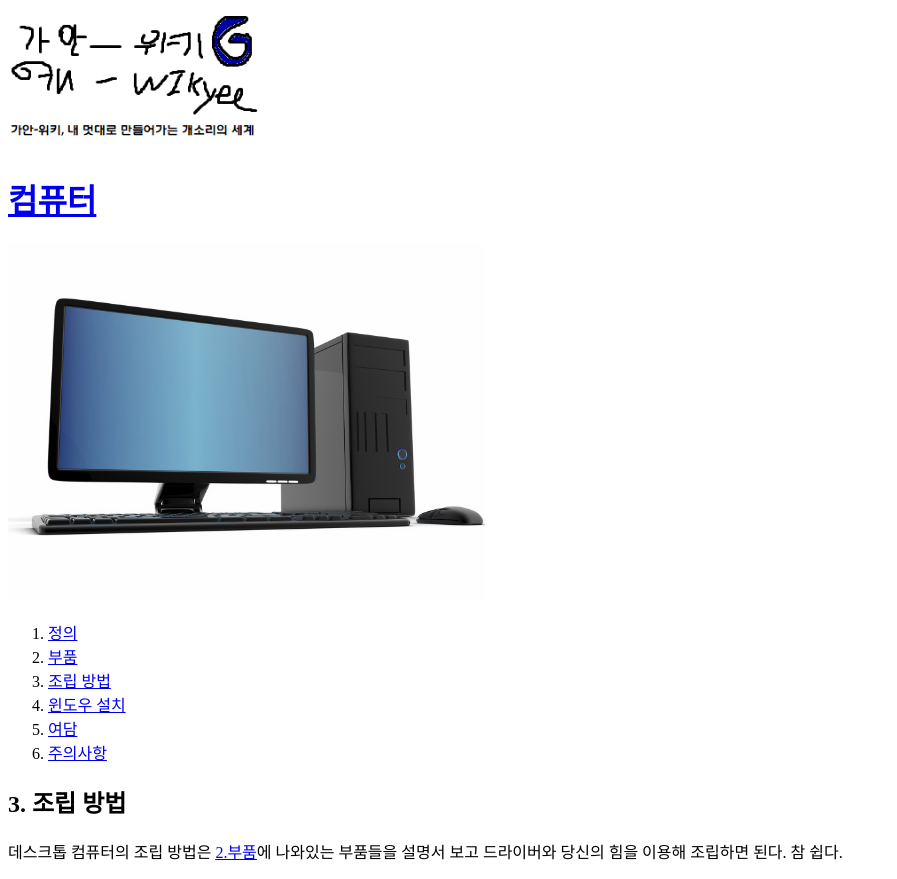
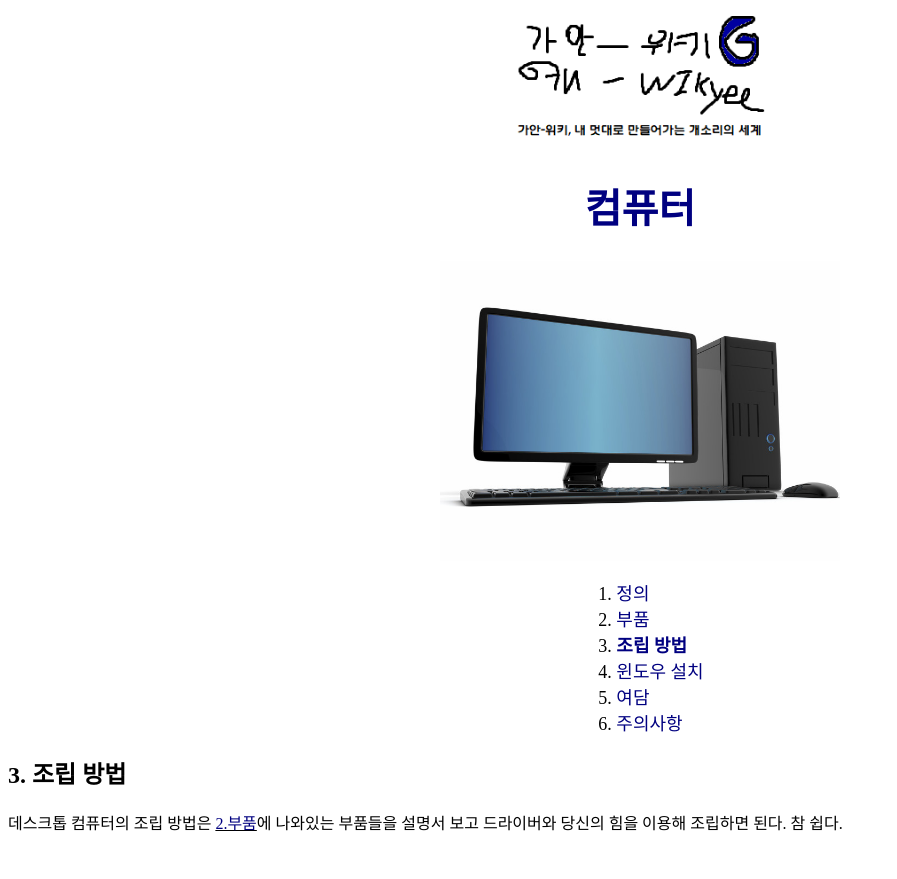
Before and after one commit to ksb0702/gandamu1, a plain HTML site: page 4.html in a window 1280 px wide. Shown: the whole page, without its empty margins (0-897 px from the left). After the commit the page ends 850 px from the top, so only its background shows below. Drawn offline with Linux system fonts and the light colour scheme.

Commit message:
4.html-2

```diff
--- a/4.html
+++ b/4.html
@@ -2,16 +2,41 @@
 <html>
 <head>
   <meta charset="utf-8">
+  <style>
+  a {
+    color:navy;
+    text-decoration: none;
+  }
+  h1 {
+    font-size: 40px;
+    text-align: center;
+    font-family: 나눔스퀘어 ExtraBold;
+  }
+  h2 {
+    font-family: 나눔스퀘어 ExtraBold;
+  }
+  ol {
+    display: table;
+    margin-left: auto;
+    margin-right: auto;
+    font-family: 나눔스퀘어;
+    font-size:18px;
+  }
+  body {
+    font-family: 나눔고딕
+  }
+  img { display: block; margin: 0px auto;}
+  </style>
   <title>가안위키 - 컴퓨터</title>
 </head>
 <body>
   <a href="index.html"><img source src="가안-위키.png" width="250"></a>
   <h1><a href="1.html">컴퓨터</a></h1>
-  <img source src="콤퓨타.jfif" width="477">
+  <img source src="콤퓨타.jfif" width="400">
   <ol>
     <li><a href="2.html">정의</a></li>
     <li><a href="3.html">부품</a></li>
-    <li><a href="4.html">조립 방법</a></li>
+    <li><a href="4.html" style="font-weight:900;">조립 방법</a></li>
     <li><a href="5.html">윈도우 설치</a></li>
     <li><a href="6.html">여담</a></li>
     <li><a href="7.html">주의사항</a></li>
```
